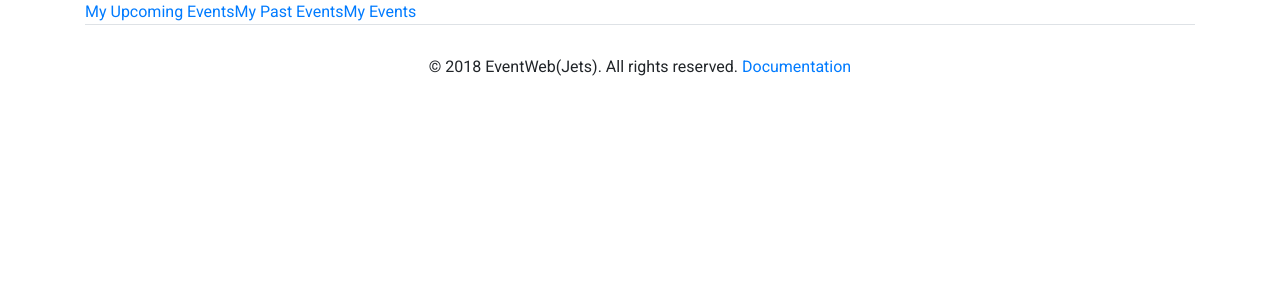
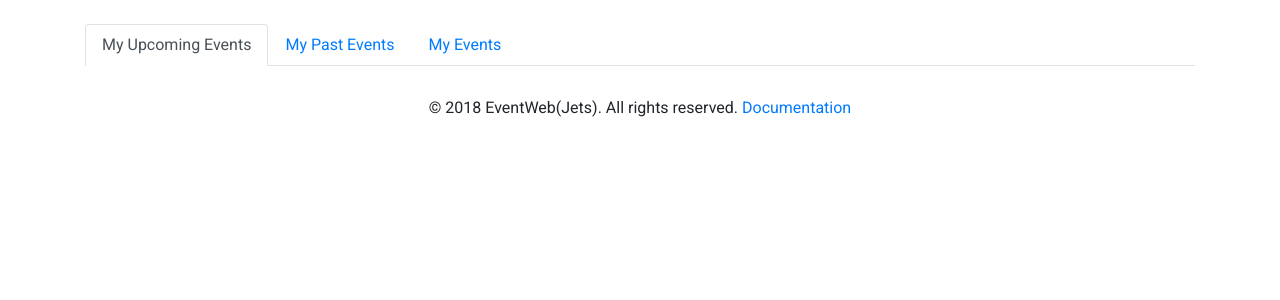
Before and after one commit to JetsMMU/EventWeb, a PHP site: page /dashboard.php in a window 1280 px wide. Shown: the part 56-356 px from the top of the page. Run offline with PHP 8.4, Linux system fonts and the light colour scheme; the visitor is signed in with stand-in values (Sample User, id 1); data that the repository does not hold is empty.

Commit message:
update dashboard, design changes

```diff
--- a/dashboard.php
+++ b/dashboard.php
@@ -67,51 +67,71 @@
 <body>
   <!-- header -->
   <?php require('partials/header.php'); ?>
+  <br>
 
   <!-- body -->
   <div class="container">
-    <ul class="nav nav-tabs nav-justified">
-      <li class="active"><a href="#upcoming" data-toggle="tab">My Upcoming Events</a></li>
-      <li><a href="#past" data-toggle="tab">My Past Events</a></li>
-      <li><a href="#own" data-toggle="tab">My Events</a></li>
+    <div class="row">
+      <div class="col">
+        <ul class="nav nav-tabs nav-stacked">
+            <li class="nav-item">
+              <a href="#upcoming" class="nav-link active" data-toggle="tab">My Upcoming Events</a>
+            </li>
+            <li class="nav-item">
+              <a href="#past" class="nav-link" data-toggle="tab">My Past Events</a>
+            </li>
+            <li class="nav-item">
+              <a href="#own" class="nav-link" data-toggle="tab">My Events</a>
+            </li>
         </ul>
-    <div class="tab-content container-fluid">
+
+        <div class="tab-content">
           <div class="tab-pane active" id="upcoming">
             <div class="row">
               <?php foreach ($myUpcomingEvents as $event) { ?>
-            <div class="col-sm-4 well">
-              <h4><?php echo $event['name']; ?></h4>
+                <div class="col-sm-4 card">
+                  <div class="card-body">
+                    <h5 class="card-title"><?php echo $event['name']; ?></h5>
                     <p>By: <?php echo $event['organizer']; ?></p>
                     <p>Date: <?php echo $event['date']; ?></p>
                     <p>Time: <?php echo $event['time']; ?></p>
                   </div>
-          <?php } ?>
+                </div>
+              <?php
+            } ?>
             </div>
           </div>
 
           <div class="tab-pane" id="past" >
             <div class="row">
               <?php foreach ($myPastEvents as $event) { ?>
-            <div class="col-sm-4 well">
-              <h4><?php echo $event['name']; ?></h4>
+                <div class="col-sm-4 card">
+                  <div class="card-body">
+                    <h5 class="card-title"><?php echo $event['name']; ?></h5>
                     <p>By: <?php echo $event['organizer']; ?></p>
                     <p>Date: <?php echo $event['date']; ?></p>
                     <p>Time: <?php echo $event['time']; ?></p>
                   </div>
-          <?php } ?>
+                </div>
+              <?php
+            } ?>
             </div>
           </div>
-
           <div class="tab-pane" id="own">
             <div class="row">
               <?php foreach ($myOwnEvents as $event) { ?>
-            <div class="col-sm-4 well well-own-event" data-toggle="modal" data-target="#eventModal">
-              <h4><?php echo $event['name']; ?></h4>
+                <div class="col-sm-4 card well-own-event" data-toggle="modal" data-target="#eventModal">
+                  <div class="card-body">
+                    <h5 class="card-title"><?php echo $event['name']; ?></h5>
                     <p>By: <?php echo $event['organizer']; ?></p>
                     <p>Date: <?php echo $event['date']; ?></p>
                     <p>Time: <?php echo $event['time']; ?></p>
                   </div>
-          <?php } ?>
+                </div>
+              <?php
+            } ?>
+            </div>
+          </div>
         </div>
       </div>
     </div>
@@ -121,8 +141,8 @@
     <div class="modal-dialog">
       <div class="modal-content">
         <div class="modal-header">
+          <h4 class="modal-title">Modal Header</h4>
           <button type="button" class="close" data-dismiss="modal">&times;</button>
-          <h4 class="modal-title">Modal Header</h4>
         </div>
 
         <div class="modal-body">
@@ -131,7 +151,7 @@
             <div class="panel panel-default">
               <div class="panel-heading">
                 <h4 class="panel-title">
-                  <a data-toggle="collapse" href="#collapse1">Attendees  <span class="glyphicon glyphicon-hand-left"></span></a>
+                  <a data-toggle="collapse" href="#collapse1">Show<span class="glyphicon glyphicon-hand-left"></span></a>
                 </h4>
               </div>
               <div id="collapse1" class="panel-collapse collapse">
```
Lines whose indentation alone changed are shown as unchanged.
